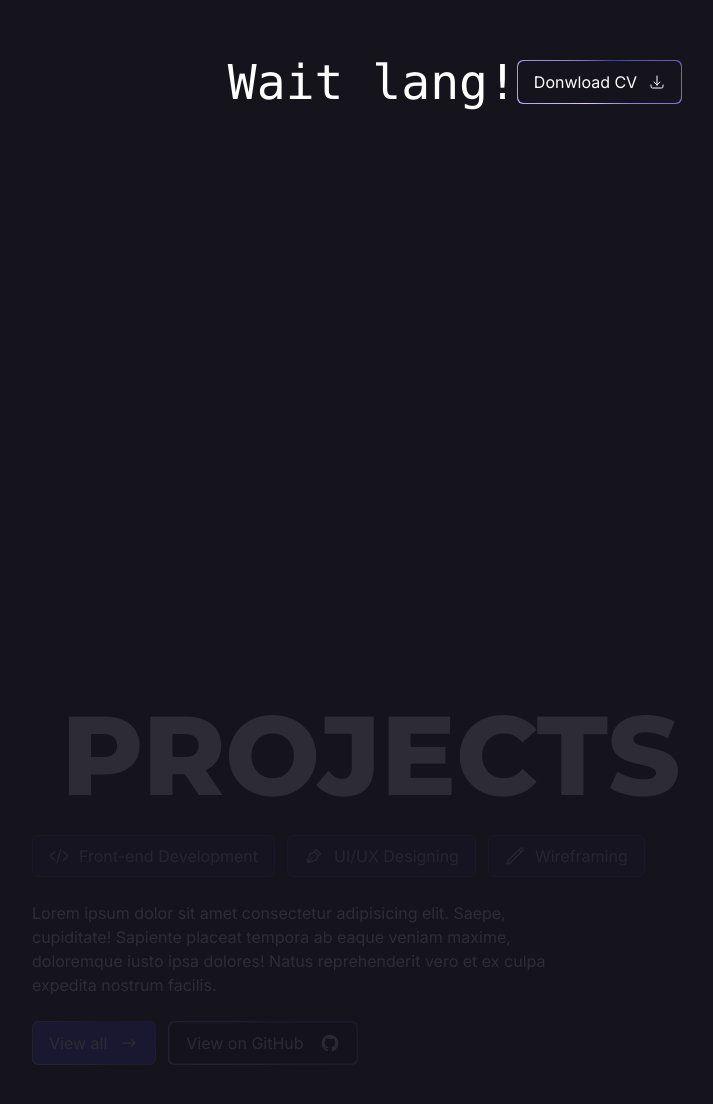
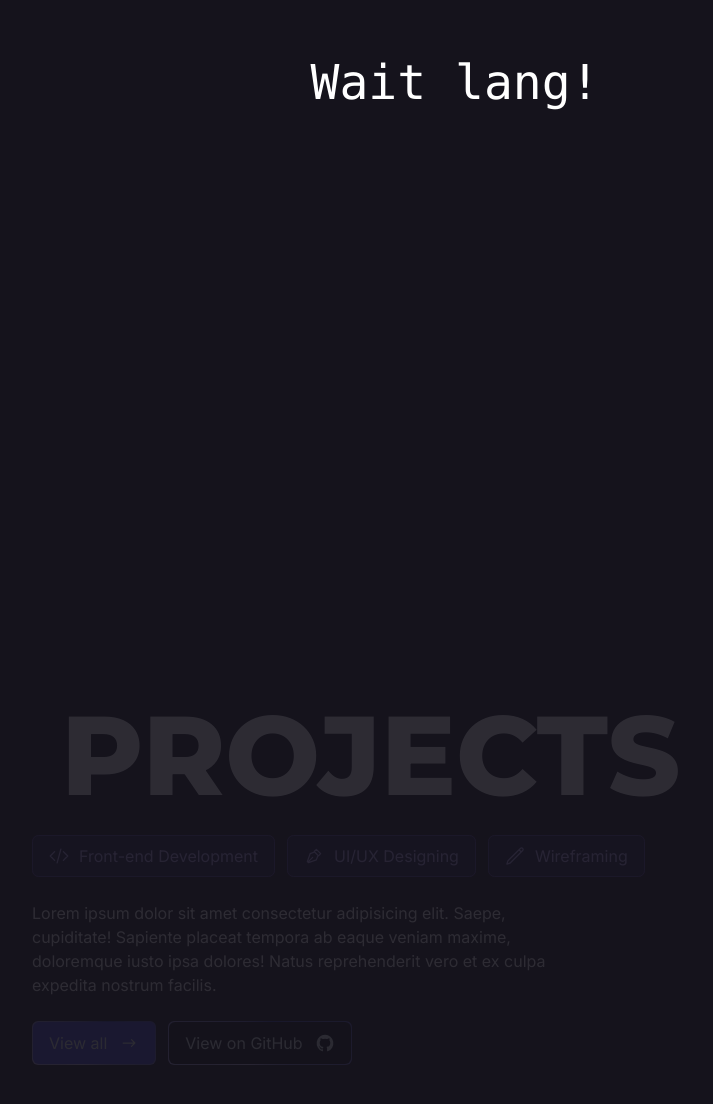
Before and after one commit to fwedwicc/FM-Portfolio, a React (Vite) app in the folder fm-portfolio/: page / in a window 1280 px wide. Shown: the part 3444-4548 px from the top of the page, without its empty margins (185-898 px from the left). Built offline with nearby package versions, Linux system fonts and the light colour scheme.

Commit message:
FInished the customize button component and in every sections

```diff
--- a/fm-portfolio/src/components/Button.jsx
+++ b/fm-portfolio/src/components/Button.jsx
@@ -1,9 +1,9 @@
 import React from "react";
 
 const Button = ({ text, styles, children, round }) => (
-  <button className={`relative inline-flex lg:h-11 h-8 overflow-hidden rounded-md ${round} p-[1px]`}>
+  <button className={`relative inline-flex lg:h-11 h-8 overflow-hidden rounded-md ${round} p-[1px] hover:shadow-lg hover:shadow-[#412F84]/30 transition duration-300 ease-in-out`}>
     <span className="absolute inset-[-1000%] animate-[spin_2s_linear_infinite] bg-[conic-gradient(from_90deg_at_50%_50%,#E2CBFF_0%,#393BB2_50%,#E2CBFF_100%)]" />
-    <span className={`inline-flex h-full w-full cursor-pointer items-center justify-center rounded-md bg-base px-3 lg:px-4 py-1 text-[12px] lg:text-[16px] font-medium text-white backdrop-blur-3xl gap-3 ${styles}`}>
+    <span className={`inline-flex h-full w-full cursor-pointer items-center justify-center transition duration-300 ease-in-out rounded-md bg-base px-3 lg:px-4 py-1 text-[12px] lg:text-[16px] font-medium text-white backdrop-blur-3xl gap-3 ${styles}`}>
       {text}
       {children}
     </span>
--- a/fm-portfolio/src/components/Contact.jsx
+++ b/fm-portfolio/src/components/Contact.jsx
@@ -25,7 +25,7 @@ const Contact = () => {
               ))}
             </ul>
             <div className='scroll-animation-19'>
-              <Button text={'Say hi'} styles={'bg-indigo-500 flex justify-center items-center gap-3'}>
+              <Button text={'Say hi'} styles={'hover:bg-[#100E16]'}>
                 <svg xmlns="http://www.w3.org/2000/svg" viewBox="0 0 24 24" fill="currentColor" className="w-4 h-4">
                   <path d="M3.478 2.404a.75.75 0 0 0-.926.941l2.432 7.905H13.5a.75.75 0 0 1 0 1.5H4.984l-2.432 7.905a.75.75 0 0 0 .926.94 60.519 60.519 0 0 0 18.445-8.986.75.75 0 0 0 0-1.218A60.517 60.517 0 0 0 3.478 2.404Z" />
                 </svg>
--- a/fm-portfolio/src/components/Expertise.jsx
+++ b/fm-portfolio/src/components/Expertise.jsx
@@ -4,51 +4,6 @@ const Expertise = () => {
   return (
     <div className='flex justify-center items-center h-full'>
       <code className='text-[3rem] font-thin text-white'>Wait lang!</code>
-      {/* <button className="bg-slate-800 no-underline group cursor-pointer relative rounded-full p-px font-semibold leading-6  text-white inline-block">
-        <span className="absolute inset-0 overflow-hidden rounded-full">
-          <span className="absolute inset-0 rounded-full bg-[image:radial-gradient(75%_100%_at_50%_0%,rgba(56,189,248,0.6)_0%,rgba(56,189,248,0)_75%)] opacity-0 transition-opacity duration-500 group-hover:opacity-100" />
-        </span>
-        <div className="relative flex space-x-2 items-center z-10 rounded-full bg-base py-2.5 px-4 ring-1 ring-white/10 ">
-          <span>
-            Tailwind Connect
-          </span>
-          <svg
-            fill="none"
-            height="16"
-            viewBox="0 0 24 24"
-            width="16"
-            xmlns="http://www.w3.org/2000/svg"
-          >
-            <path
-              d="M10.75 8.75L14.25 12L10.75 15.25"
-              stroke="currentColor"
-              strokeLinecap="round"
-              strokeLinejoin="round"
-              strokeWidth="1.5"
-            />
-          </svg>
-        </div>
-        <span className="absolute -bottom-0 left-[1.125rem] h-px w-[calc(100%-2.25rem)] bg-gradient-to-r from-indigo-400/0 via-indigo-400/90 to-indigo-400/0 transition-opacity duration-500 group-hover:opacity-40" />
-      </button> */}
-      <button className="relative inline-flex h-11 overflow-hidden rounded-md p-[1px]">
-        <span className="absolute inset-[-1000%] animate-[spin_2s_linear_infinite] bg-[conic-gradient(from_90deg_at_50%_50%,#E2CBFF_0%,#393BB2_50%,#E2CBFF_100%)]" />
-        <span className="inline-flex h-full w-full cursor-pointer items-center justify-center rounded-md bg-base px-4 py-1 text-[16px] font-medium text-white backdrop-blur-3xl gap-3">
-          Donwload CV
-          <svg xmlns="http://www.w3.org/2000/svg" fill="none" viewBox="0 0 24 24" strokeWidth={1.5} stroke="currentColor" className="size-4">
-            <path strokeLinecap="round" strokeLinejoin="round" d="M3 16.5v2.25A2.25 2.25 0 0 0 5.25 21h13.5A2.25 2.25 0 0 0 21 18.75V16.5M16.5 12 12 16.5m0 0L7.5 12m4.5 4.5V3" />
-          </svg>
-        </span>
-      </button>
-
-      {/* <button className="relative inline-flex h-11 overflow-hidden rounded-md rounded-tr-[1.5rem] p-[1px]">
-        <span className="absolute inset-[-1000%] animate-[spin_2s_linear_infinite] bg-[conic-gradient(from_90deg_at_50%_50%,#E2CBFF_0%,#393BB2_50%,#E2CBFF_100%)]" />
-        <span className="inline-flex h-full w-full cursor-pointer items-center justify-center rounded-md rounded-tr-[1.5rem] bg-indigo-600 px-4 py-1 text-[16px] font-medium text-white backdrop-blur-3xl gap-3">
-          Border Magic
-          <svg xmlns="http://www.w3.org/2000/svg" fill="none" viewBox="0 0 24 24" strokeWidth={1.5} stroke="currentColor" className="size-4">
-            <path strokeLinecap="round" strokeLinejoin="round" d="M3 16.5v2.25A2.25 2.25 0 0 0 5.25 21h13.5A2.25 2.25 0 0 0 21 18.75V16.5M16.5 12 12 16.5m0 0L7.5 12m4.5 4.5V3" />
-          </svg>
-        </span>
-      </button> */}
     </div>
   )
 }
--- a/fm-portfolio/src/components/Hero.jsx
+++ b/fm-portfolio/src/components/Hero.jsx
@@ -23,7 +23,7 @@ const Hero = () => {
                 <p className='text-white'>Hello World! I am <span className='font-semibold text-indigo-400'>FREDERICK MORENO</span>, consectetur adipiscing elit, sed do eiusmod tempor incididunt ut labore et dolore magna aliqua. Ut enim ad minim veniam, quis nostrud exercitation ullamco laboris nisi ut aliquip ex ea commodo consequat.</p>
               </div>
               <div className='flex lg:justify-end lg:items-start space-x-4'>
-                <Button text={'Download CV'} styles={''}>
+                <Button text={'Download CV'} styles={'hover:bg-[#100E16]'}>
                   <svg xmlns="http://www.w3.org/2000/svg" fill="none" viewBox="0 0 24 24" strokeWidth={1.5} stroke="currentColor" className="size-4">
                     <path strokeLinecap="round" strokeLinejoin="round" d="M3 16.5v2.25A2.25 2.25 0 0 0 5.25 21h13.5A2.25 2.25 0 0 0 21 18.75V16.5M16.5 12 12 16.5m0 0L7.5 12m4.5 4.5V3" />
                   </svg>
--- a/fm-portfolio/src/components/Project.jsx
+++ b/fm-portfolio/src/components/Project.jsx
@@ -27,12 +27,12 @@ const Project = () => {
               </div>
               <p className='text-white scroll-animation-16'>{project.content}</p>
               <div className='flex gap-3 scroll-animation-16'>
-                <Button text={'View all'} styles={'z-10 text-white bg-indigo-600 flex justify-center items-center gap-2'}>
+                <Button text={'View all'} styles={'bg-indigo-600 hover:bg-indigo-700'}>
                   <svg className="lg:w-5 w-4 lg:h-5 h-4" aria-hidden="true" xmlns="http://www.w3.org/2000/svg" width="24" height="24" fill="none" viewBox="0 0 24 24">
                     <path stroke="currentColor" strokeLinecap="round" strokeLinejoin="round" strokeWidth="1.5" d="M19 12H5m14 0-4 4m4-4-4-4" />
                   </svg>
                 </Button>
-                <Button text={'View on GitHub'} styles={'z-10 bg-[#1f1d37]/50 border border-[#4a4473] text-[#cabef4] flex justify-center items-center gap-4'}>
+                <Button text={'View on GitHub'} styles={'bg-[#1f1d37] hover:bg-[#1d1928]'}>
                   <svg className='lg:w-5 w-4 lg:h-5 h-4' aria-hidden="true" xmlns="http://www.w3.org/2000/svg" width="24" height="24" fill="currentColor" viewBox="0 0 24 24">
                     <path fill-rule="evenodd" d="M12.006 2a9.847 9.847 0 0 0-6.484 2.44 10.32 10.32 0 0 0-3.393 6.17 10.48 10.48 0 0 0 1.317 6.955 10.045 10.045 0 0 0 5.4 4.418c.504.095.683-.223.683-.494 0-.245-.01-1.052-.014-1.908-2.78.62-3.366-1.21-3.366-1.21a2.711 2.711 0 0 0-1.11-1.5c-.907-.637.07-.621.07-.621.317.044.62.163.885.346.266.183.487.426.647.71.135.253.318.476.538.655a2.079 2.079 0 0 0 2.37.196c.045-.52.27-1.006.635-1.37-2.219-.259-4.554-1.138-4.554-5.07a4.022 4.022 0 0 1 1.031-2.75 3.77 3.77 0 0 1 .096-2.713s.839-.275 2.749 1.05a9.26 9.26 0 0 1 5.004 0c1.906-1.325 2.74-1.05 2.74-1.05.37.858.406 1.828.101 2.713a4.017 4.017 0 0 1 1.029 2.75c0 3.939-2.339 4.805-4.564 5.058a2.471 2.471 0 0 1 .679 1.897c0 1.372-.012 2.477-.012 2.814 0 .272.18.592.687.492a10.05 10.05 0 0 0 5.388-4.421 10.473 10.473 0 0 0 1.313-6.948 10.32 10.32 0 0 0-3.39-6.165A9.847 9.847 0 0 0 12.007 2Z" clip-rule="evenodd" />
                   </svg>
```
